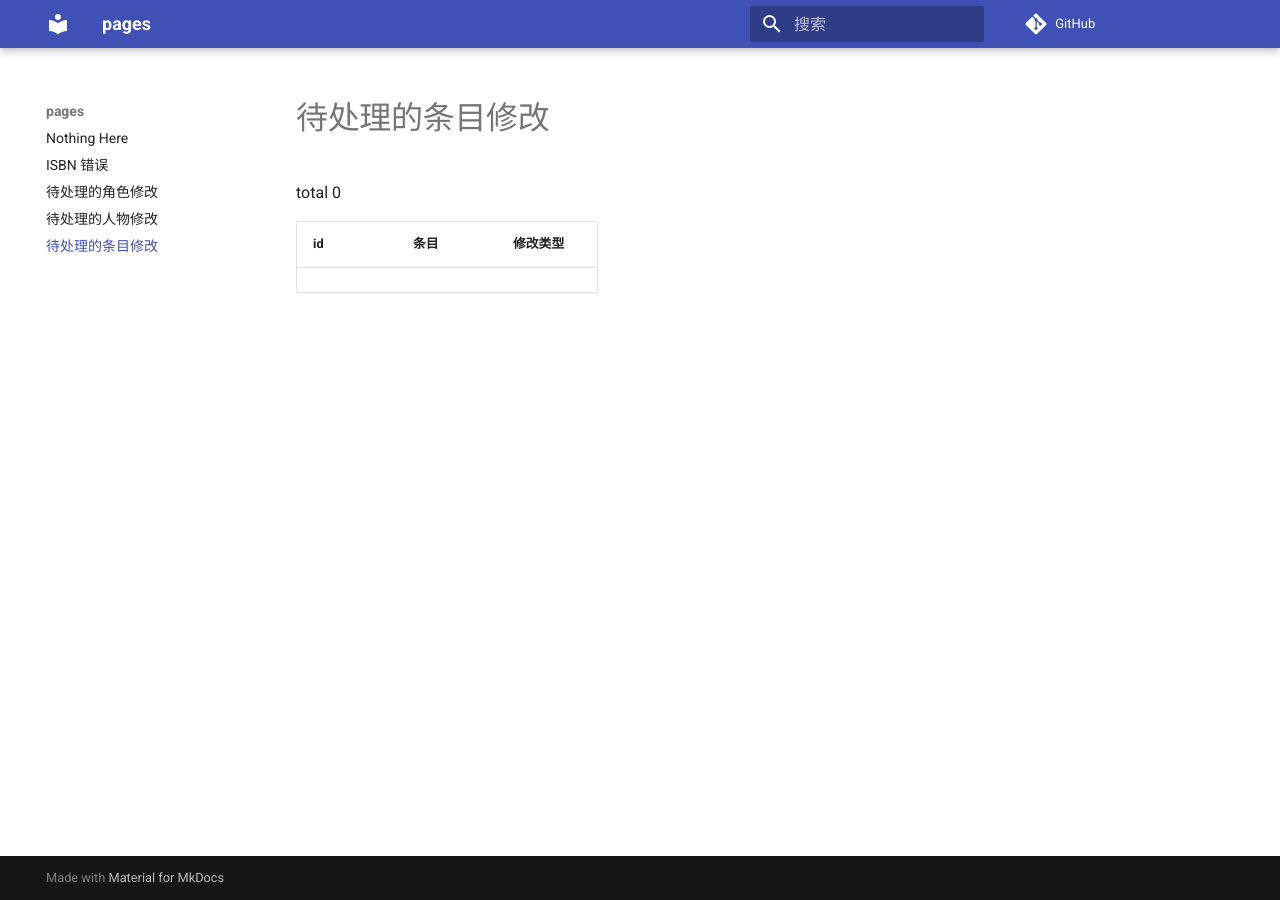
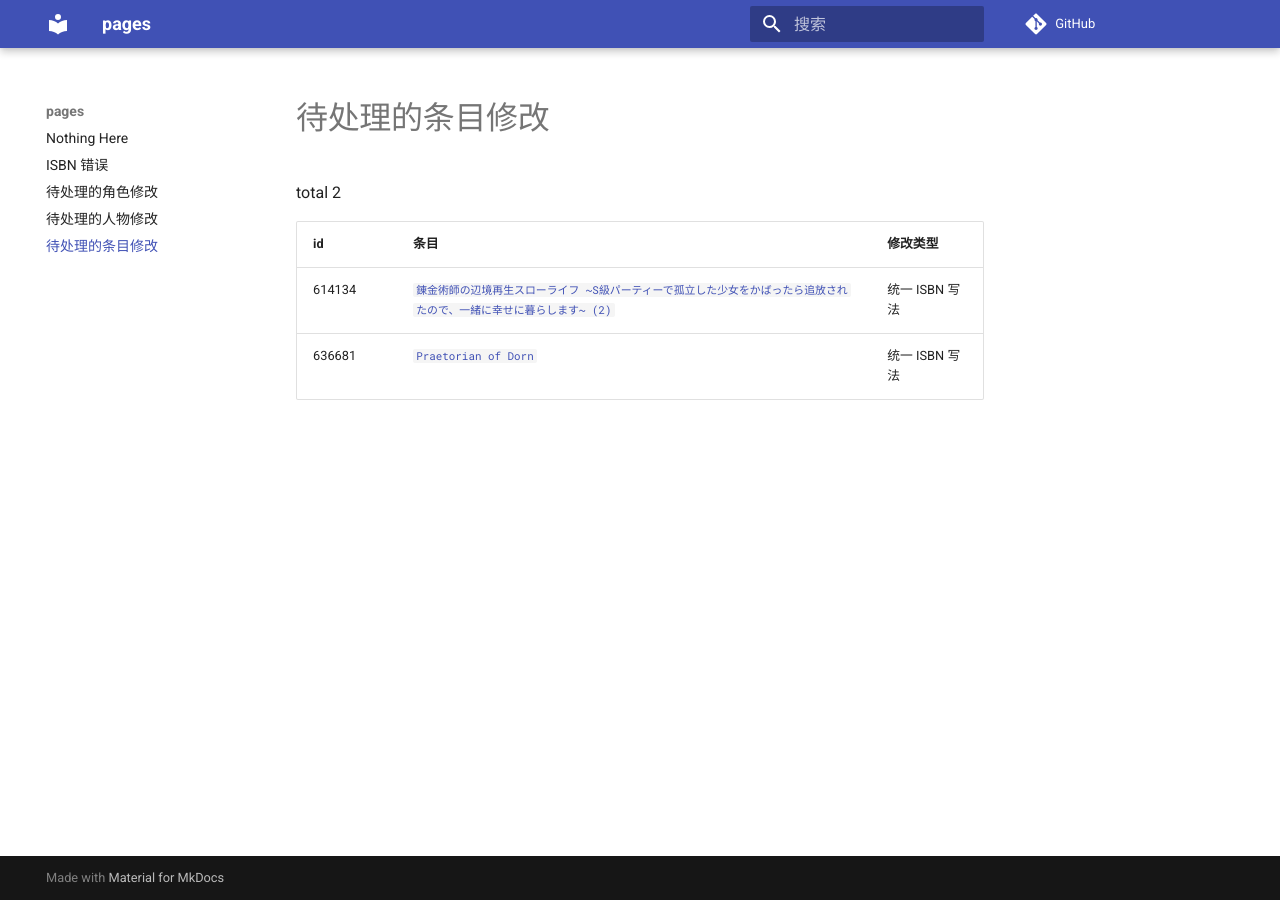
Before and after one commit to trim21/bangumi-pages, an MkDocs documentation site: the page built from docs/pending-subject-changes.md, in a window 1280 px wide. Built offline with MkDocs 1.6.1 and Material for MkDocs 9.7.7, drawn with Linux system fonts in a browser that asks for light colours; comment, search, counter and statistics services are not loaded.

Commit message:
update pending-changes.md

```diff
--- a/docs/pending-subject-changes.md
+++ b/docs/pending-subject-changes.md
@@ -1,6 +1,8 @@
 # 待处理的条目修改
 
-total 0
+total 2
 
 | id | 条目 | 修改类型 |
 | --- | --- | --- |
+| 614134 | [`錬金術師の辺境再生スローライフ ~S級パーティーで孤立した少女をかばったら追放されたので、一緒に幸せに暮らします~ (2)`](https://bgm.tv/subject/614134) | 统一 ISBN 写法 |
+| 636681 | [`Praetorian of Dorn`](https://bgm.tv/subject/636681) | 统一 ISBN 写法 |
```
